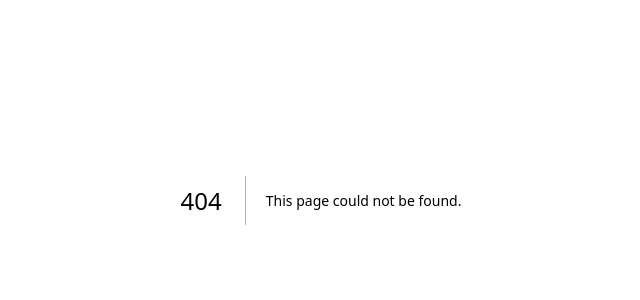
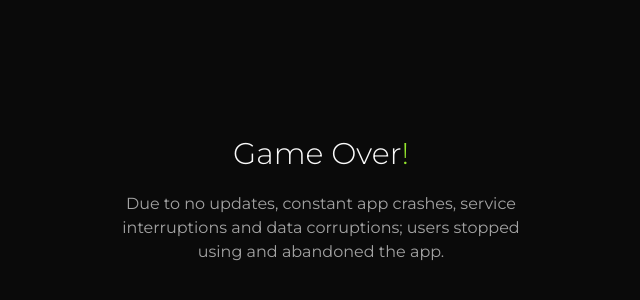
Before and after one commit to ParamBirje/noburncloud, a Next.js app in the folder apps/web/: page /game-over in a window 1280 px wide. Before the commit this address had no page. Shown: the part 200-500 px from the top of the page, without its empty margins (319-959 px from the left). Built offline with nearby package versions, Linux system fonts and the light colour scheme.

Commit message:
Added Game Over screen that triggers below 10% satisfaction

```diff
--- /dev/null
+++ b/apps/web/src/app/game-over/page.tsx
@@ -0,0 +1,14 @@
+export default function Page() {
+  return (
+    <main className="flex flex-col justify-center items-center gap-5 mx-auto h-screen w-full text-center">
+      <h1 className="text-3xl font-light">
+        Game Over<span className="text-accent">!</span>
+      </h1>
+
+      <p className="w-1/3 text-muted-foreground">
+        Due to no updates, constant app crashes, service interruptions and data
+        corruptions; users stopped using and abandoned the app.
+      </p>
+    </main>
+  );
+}
--- a/apps/web/src/app/workbench/_components/iterations/iterations.tsx
+++ b/apps/web/src/app/workbench/_components/iterations/iterations.tsx
@@ -23,7 +23,7 @@ export default function Iterations() {
 
       <Card>
         <CardContent>
-          <ScrollArea className="max-h-[50vh] w-full">
+          <ScrollArea className="h-[50vh] w-full">
             <div className="py-4 flex flex-col-reverse gap-4">
               {iterations.length === 0 && (
                 <p className="text-sm text-muted-foreground">
--- a/apps/web/src/app/workbench/_components/sonner.tsx
+++ b/apps/web/src/app/workbench/_components/sonner.tsx
@@ -4,15 +4,33 @@ import {
   notificationsAtom,
   iterationAtom,
   architectureAtom,
+  playerStatsAtom,
 } from "@/lib/atoms";
 import { useAtom } from "jotai";
 import { useEffect } from "react";
 import { Toaster, toast } from "sonner";
+import { useRouter } from "next/navigation";
 
 export default function Sonner() {
   const [notifications] = useAtom(notificationsAtom);
   const [iterations] = useAtom(iterationAtom);
   const [architecture] = useAtom(architectureAtom);
+  const [playerStats] = useAtom(playerStatsAtom);
+  const router = useRouter();
+
+  useEffect(() => {
+    if (playerStats.satisfaction < 10) {
+      router.push("/game-over");
+    } else if (playerStats.satisfaction < 30) {
+      toast.error(`CRITICAL: User base is falling hard`, {
+        description: `Save your user base by improving your product with enhancements.`,
+      });
+    } else if (playerStats.satisfaction < 50) {
+      toast.error(`Users are leaving your product :(`, {
+        description: `Attract more users by improving your product with enhancements and making it resilient to cloud failures.`,
+      });
+    }
+  }, [playerStats.satisfaction]);
 
   useEffect(() => {
     if (iterations.length > 0) {
--- a/apps/web/src/app/workbench/_components/stats.tsx
+++ b/apps/web/src/app/workbench/_components/stats.tsx
@@ -15,7 +15,7 @@ export default function Stats() {
       <div className="flex items-center gap-5">
         <CircleDollarSign size={30} />
         <p className="text-2xl font-bold">
-          {/* Multiplying by 25% to get a more accurate range */}
+          {/* Multiplying by 30% to get a more accurate range */}
           {`${playerStats.billingCost ? Math.round(playerStats.billingCost * 0.3) : "--"} `}
           <span className="font-normal text-sm text-muted-foreground">
             in monthly bills
```
